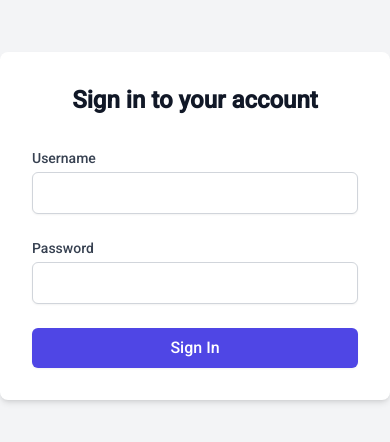
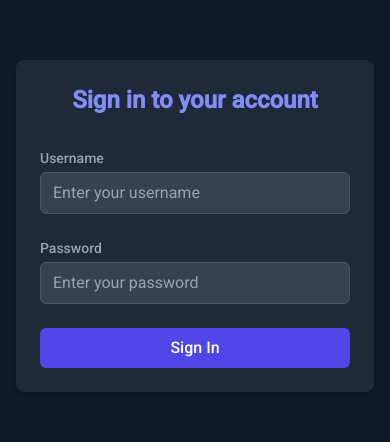
Before and after one commit to mohammadsadra/paper-trade-frontend, an Angular app: page /login in a window 390 px wide. Shown: the part 196-638 px from the top of the page. Built offline with nearby package versions, Linux system fonts and the light colour scheme.

Commit message:
Make login responsive.

```diff
--- a/src/app/login/login.component.html
+++ b/src/app/login/login.component.html
@@ -1,23 +1,25 @@
-<div class="min-h-screen flex items-center justify-center bg-gray-100">
-  <div class="max-w-md w-full space-y-8 p-8 bg-white shadow-md rounded-lg">
-    <h2 class="text-center text-2xl font-bold text-gray-900">Sign in to your account</h2>
+<div class="min-h-screen flex items-center justify-center bg-gray-900 px-4 sm:px-6 lg:px-8">
+  <div class="max-w-md w-full space-y-8 p-6 sm:p-8 bg-gray-800 shadow-md rounded-lg">
+    <h2 class="text-center text-2xl font-bold text-indigo-400">Sign in to your account</h2>
     <form [formGroup]="loginForm" (ngSubmit)="login()" class="space-y-6">
       <div>
-        <label for="username" class="block text-sm font-medium text-gray-700">Username</label>
+        <label for="username" class="block text-sm font-medium text-gray-400">Username</label>
         <input
           type="text"
           formControlName="username"
           id="username"
-          class="mt-1 w-full px-3 py-2 border border-gray-300 rounded-md shadow-sm focus:outline-none focus:ring-indigo-500 focus:border-indigo-500"
+          class="mt-1 w-full px-3 py-2 bg-gray-700 text-gray-200 border border-gray-600 rounded-md shadow-sm focus:outline-none focus:ring-indigo-500 focus:border-indigo-500 placeholder-gray-400"
+          placeholder="Enter your username"
         />
       </div>
       <div>
-        <label for="password" class="block text-sm font-medium text-gray-700">Password</label>
+        <label for="password" class="block text-sm font-medium text-gray-400">Password</label>
         <input
           type="password"
           formControlName="password"
           id="password"
-          class="mt-1 w-full px-3 py-2 border border-gray-300 rounded-md shadow-sm focus:outline-none focus:ring-indigo-500 focus:border-indigo-500"
+          class="mt-1 w-full px-3 py-2 bg-gray-700 text-gray-200 border border-gray-600 rounded-md shadow-sm focus:outline-none focus:ring-indigo-500 focus:border-indigo-500 placeholder-gray-400"
+          placeholder="Enter your password"
         />
       </div>
       <button
```
